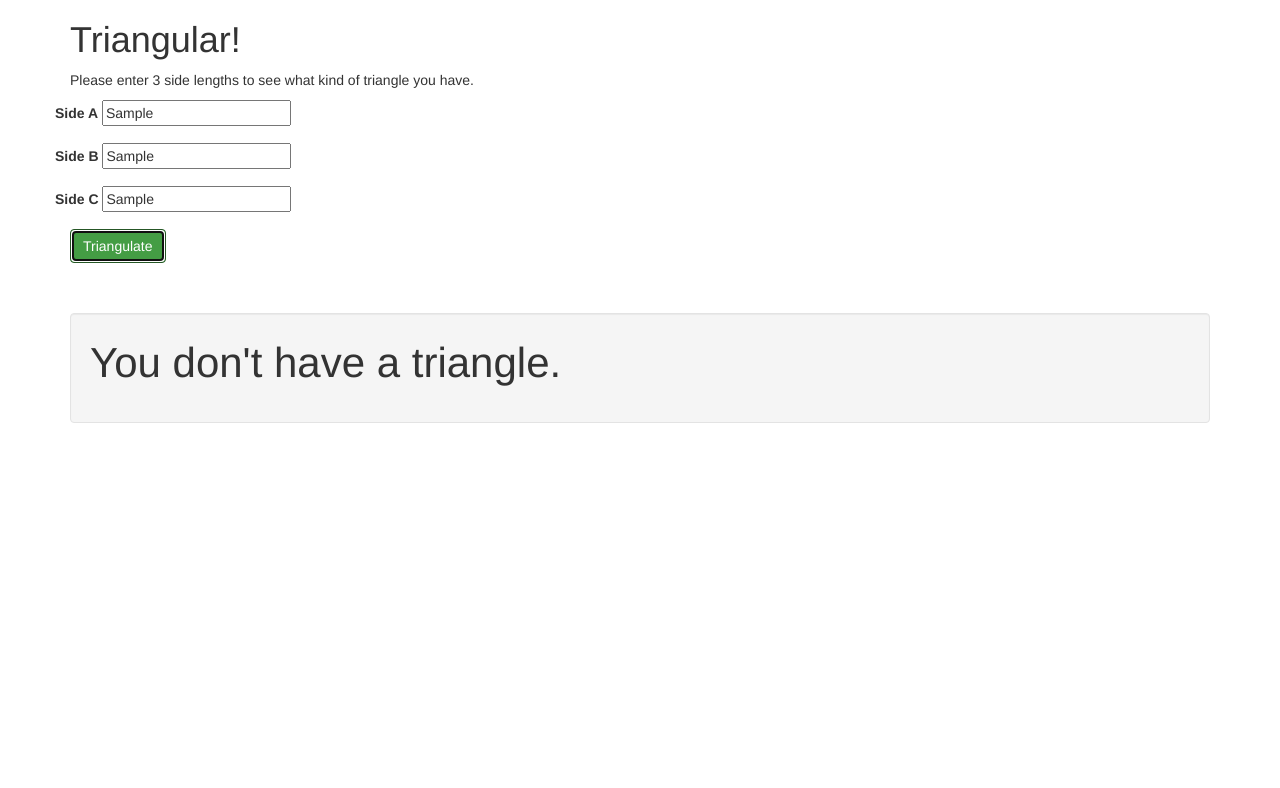
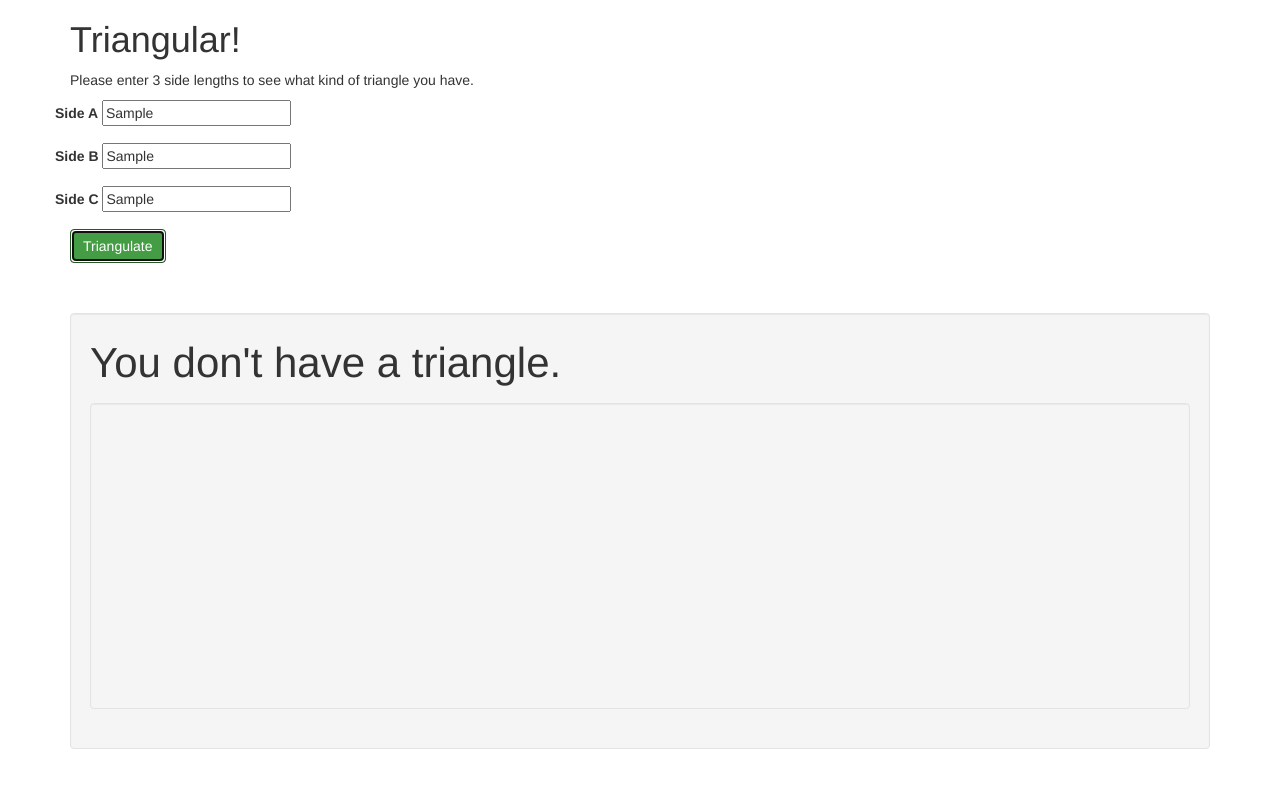
Before and after one commit to JakeKaad/triangle, a plain HTML site: page index.html in a window 1280 px wide. Both pictures are taken after typing "Sample", "Sample", "Sample" into the empty fields and a click on the button "Triangulate". Drawn offline with nearby package versions, Linux system fonts and the light colour scheme.

Commit message:
Added scaleable, slightly imperfect triangle drawing

```diff
--- a/index.html
+++ b/index.html
@@ -38,6 +38,11 @@
         <p>
           You<span id="dont"></span> have <span id="triangle_type"></span>.
         </p>
+
+        <div class = "well">
+          <div id="triangle_polygon">
+          </div>
+        </div>
       </div>
     </div>
   </body>
--- a/js/scripts.js
+++ b/js/scripts.js
@@ -31,6 +31,7 @@ var noSidesEqual = function(sideA, sideB, sideC) {
 };
 
 
+
 // Start jQuery functions for index.html:
 
 $(document).ready(function(){
@@ -47,7 +48,10 @@ $(document).ready(function(){
 			$("#dont").text(" don't");
 		};
 
-		revealResults();
+		var points = createPoints(sideA, sideB, sideC)
+		debugger;
+		$("#triangle_polygon").append(points);
+		revealResults(createPoints(sideA, sideB, sideC));
 
 		event.preventDefault();
 	});
@@ -59,7 +63,16 @@ var resetResults = function(){
 	$(".results").hide();
 	$("#dont").text("");
 	$("#triangle_type").text("");
+	$(".triangle_bit").remove();
 };
+
+var createPoints = function(a, b, c) {
+	var pointA = (a).toString() + ", " + (0).toString() + " "
+	var pointB = (b * 20).toString() + ", " + (0) + " ";
+	var pointC = (c * 10).toString() + ", " + (c * 10) + " ";
+	return "<svg height='250' width='500' class='triangle_bit'><polygon points='" + pointA + pointB + pointC + "' style='fill:lime;stroke:purple;stroke-width:1' /></svg>";
+}
+
 
 var revealResults = function(){
 	$(".results").toggle(function(){
```
Also changed, not shown: spec/specs.js (+1 -1 lines).
